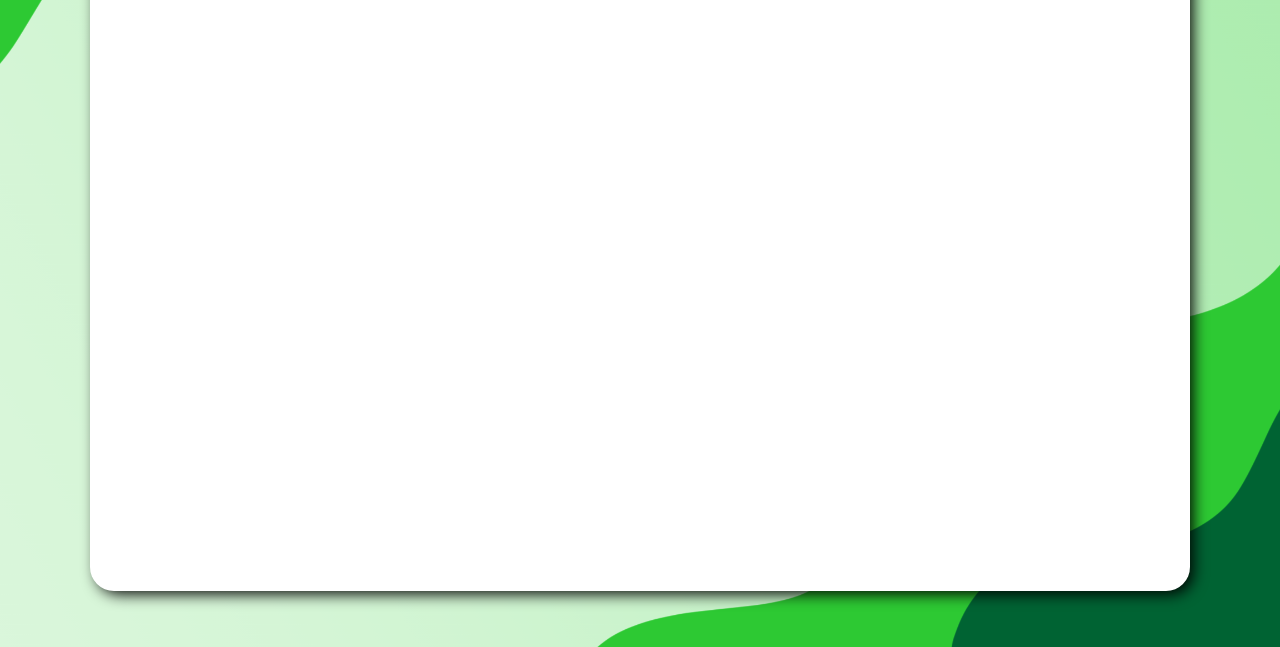
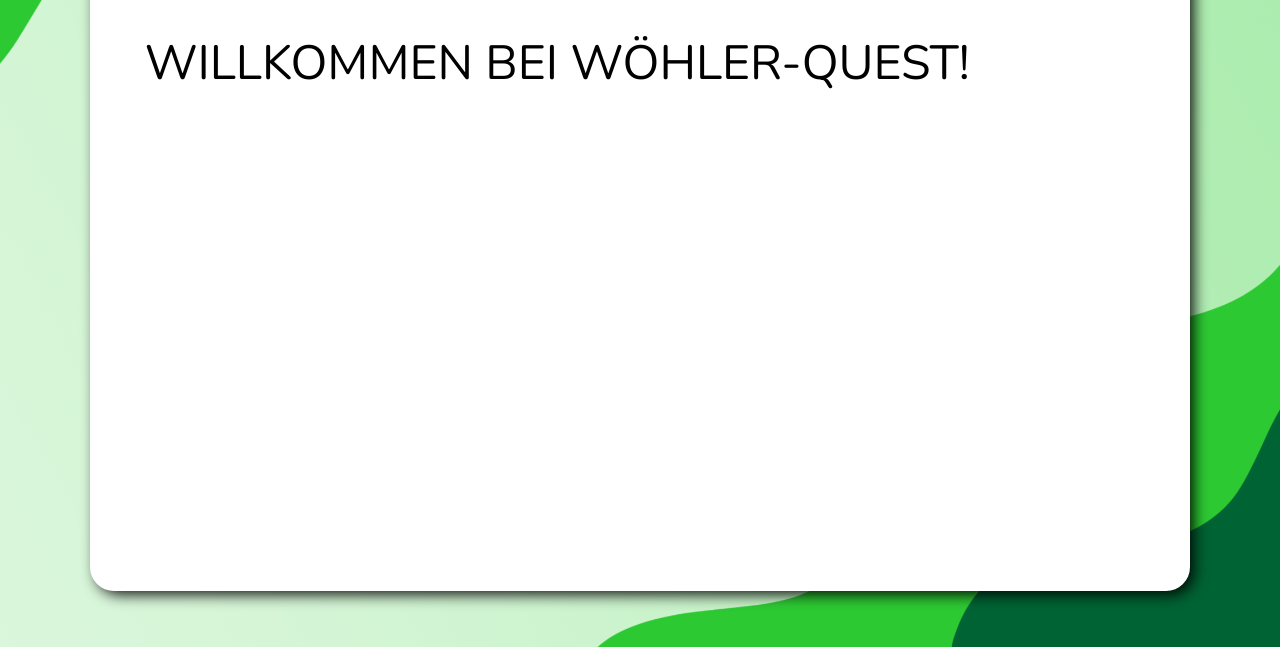
Before and after one commit to ffaex/wohler_quest, a plain HTML site: page frontend/test.html in a window 1280 px wide. Shown: the part 153-800 px from the top of the page. Drawn offline with nearby package versions, Linux system fonts and the light colour scheme.

Commit message:
info stunde ge

```diff
--- a/frontend/css/test.css
+++ b/frontend/css/test.css
@@ -80,6 +80,17 @@ html {
     left: 0;
 }
 
+.headline a{
+  margin-left: 5%;
+  font-size: 3rem;
+}
+
+.headline{
+  margin-top: 3%;
+}
+
+.class
+
 @media only screen
 and (min-device-width : 320px)
 and (max-device-width : 480px) {
--- a/frontend/test.html
+++ b/frontend/test.html
@@ -26,8 +26,17 @@
             </div>
         </nav>
 
+        <div class="headline">
+            <a>WILLKOMMEN BEI WÖHLER-QUEST!</a>
+        </div>
+
+        <div class="content">
+            <a></a>
+        </div>
 
     </div>
 
+
+
 </body>
 </html>
```
